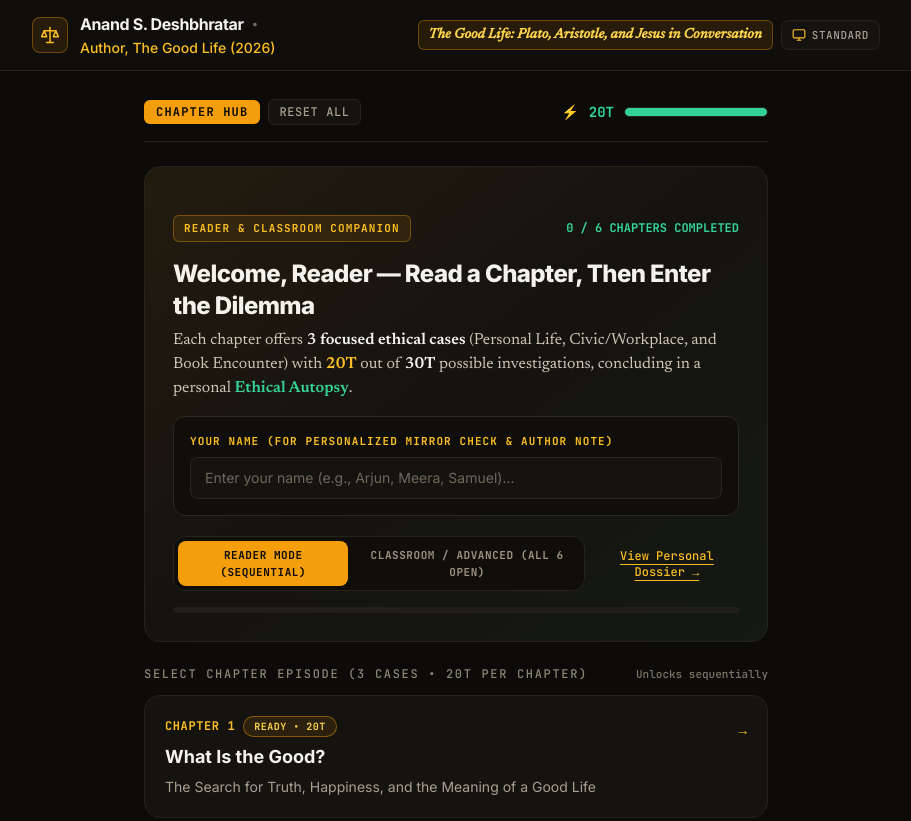
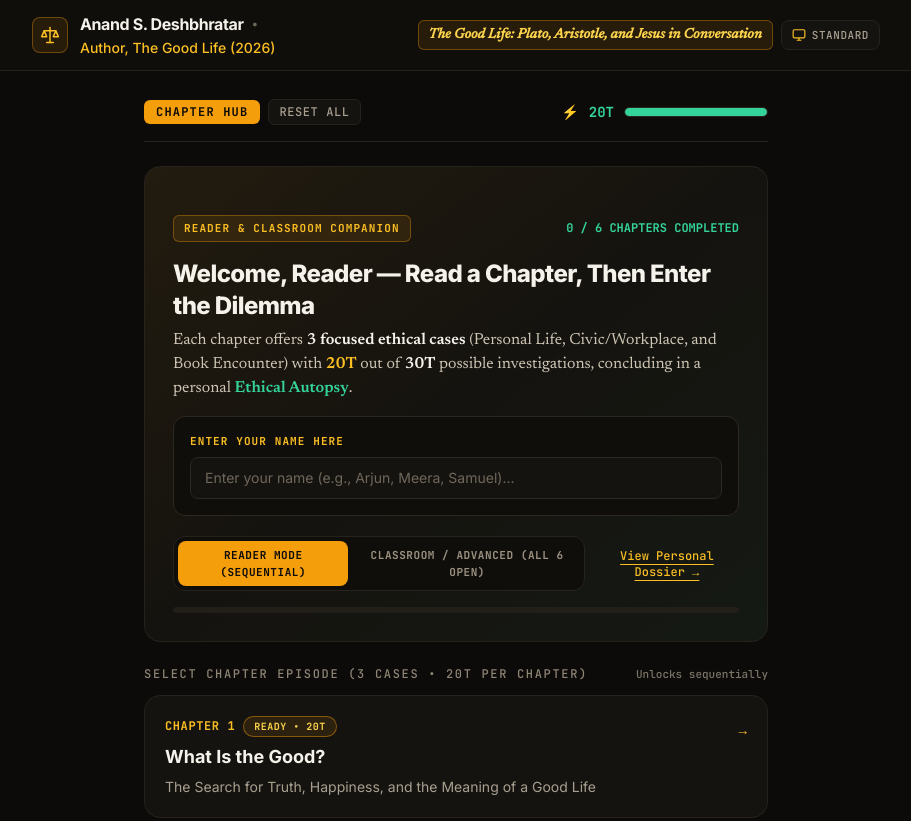
Before and after one commit to joysoftech/the-good-life-companion, a plain HTML site: page index.html in a window 1280 px wide. Shown: the top 821 px of the page, without its empty margins (184-1095 px from the left). Drawn offline with nearby package versions, Linux system fonts and the light colour scheme.

Commit message:
Update player name input label text

```diff
--- a/index.html
+++ b/index.html
@@ -2131,7 +2131,7 @@
               <!-- Player Name Input -->
               <div class="rounded-xl border border-[#2d281f] bg-[#100e0b] p-3.5 sm:p-4 space-y-2">
                 <label for="playerNameInput" class="block font-mono text-[11px] font-bold uppercase tracking-widest text-amber-400">
-                  YOUR NAME (FOR PERSONALIZED MIRROR CHECK &amp; AUTHOR NOTE)
+                  ENTER YOUR NAME HERE
                 </label>
                 <input
                   id="playerNameInput"
```
